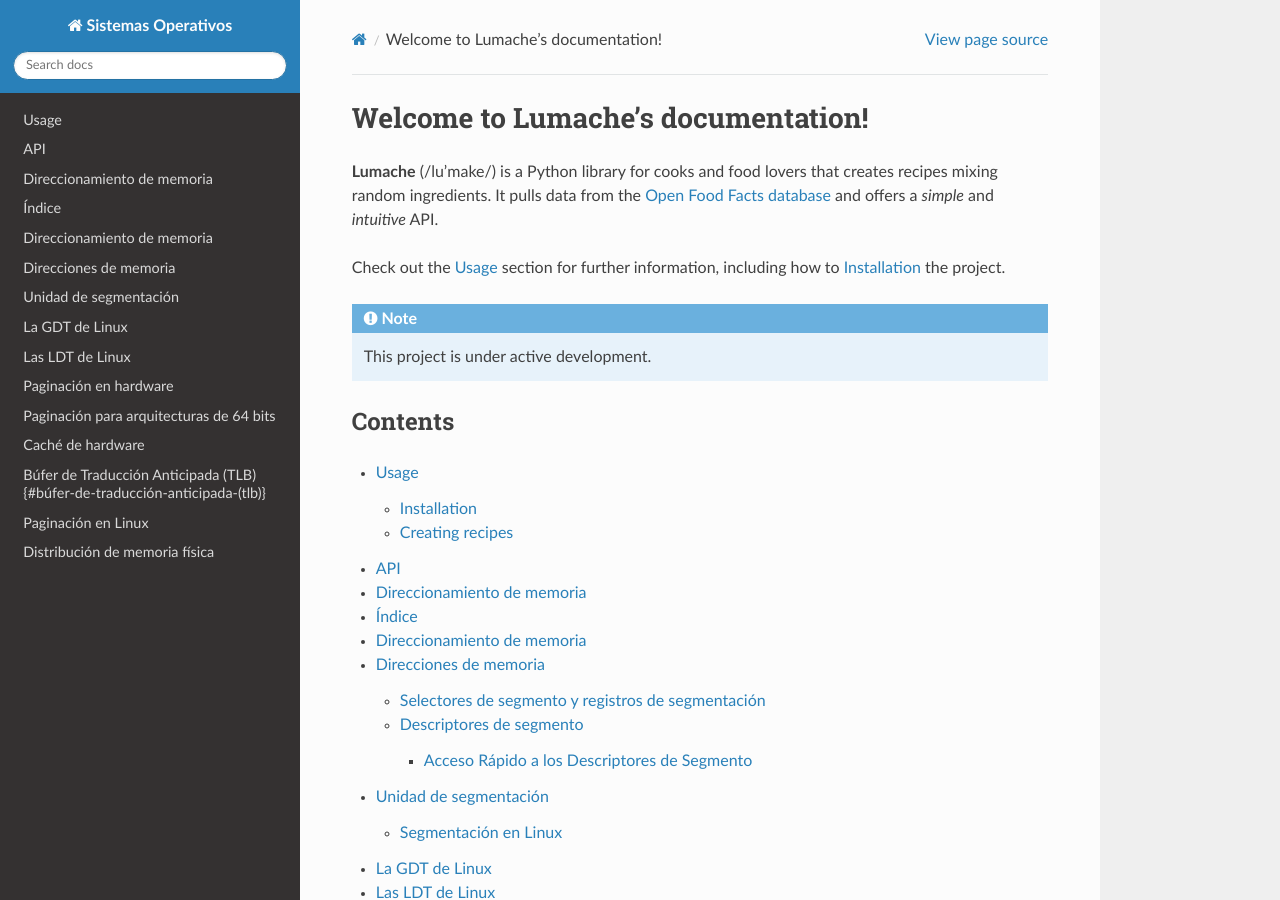
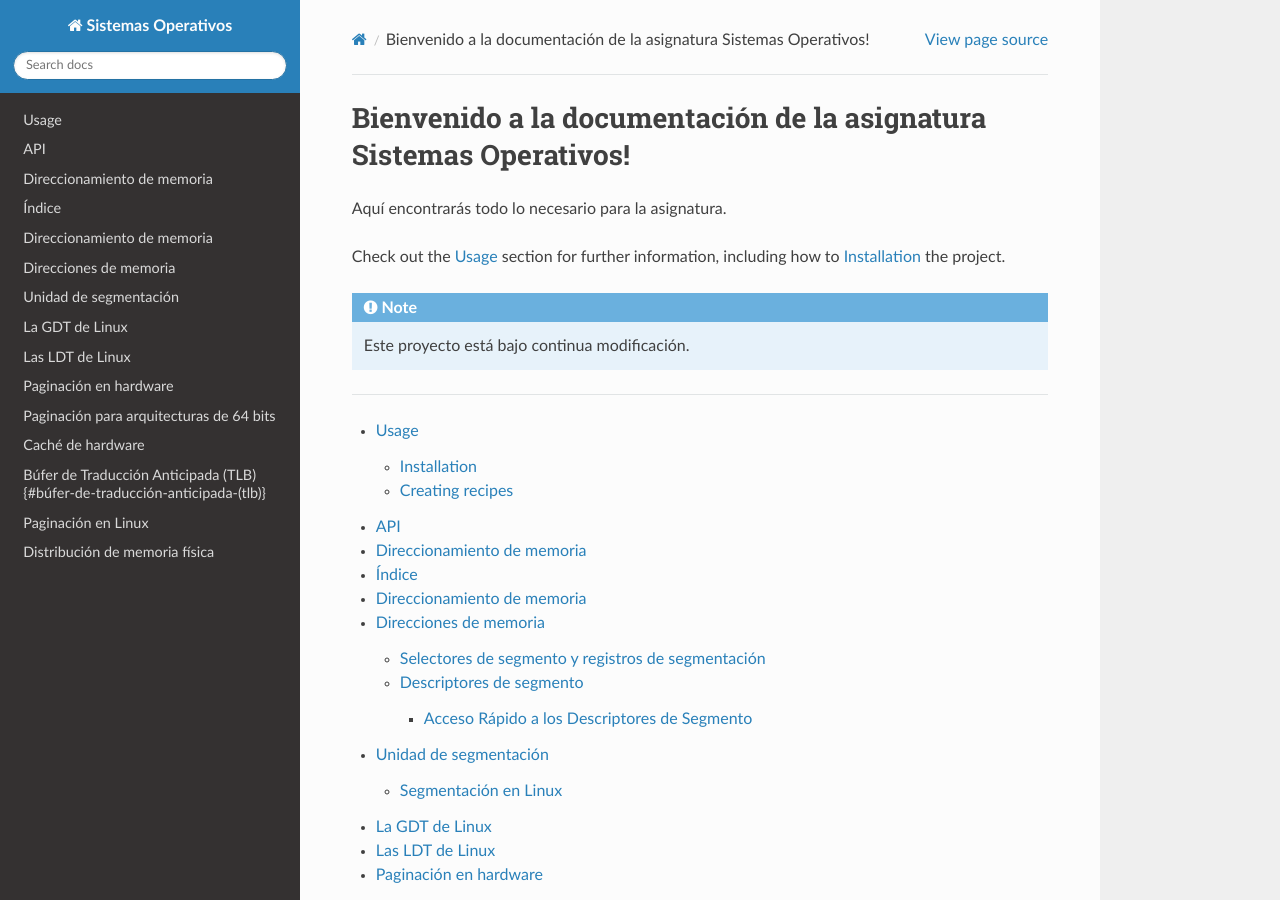
Before and after one commit to educonstantin/so, a Sphinx documentation site: the page built from docs/source/index.rst, in a window 1280 px wide and 900 px high. Built offline with Sphinx 7.4.7 and the Read the Docs theme 3.1.0, drawn with Linux system fonts in a browser that asks for light colours.

Commit message:
Update index.rst

```diff
--- a/docs/source/index.rst
+++ b/docs/source/index.rst
@@ -1,19 +1,15 @@
-Welcome to Lumache's documentation!
-===================================
+Bienvenido a la documentación de la asignatura Sistemas Operativos!
+==================================================================
 
-**Lumache** (/lu'make/) is a Python library for cooks and food lovers
-that creates recipes mixing random ingredients.
-It pulls data from the `Open Food Facts database <https://world.openfoodfacts.org/>`_
-and offers a *simple* and *intuitive* API.
+
+Aquí encontrarás todo lo necesario para la asignatura.
 
 Check out the :doc:`usage` section for further information, including
 how to :ref:`installation` the project.
 
 .. note::
 
-   This project is under active development.
-
-Contents
+   Este proyecto está bajo continua modificación.
 --------
 
 .. toctree::
```
